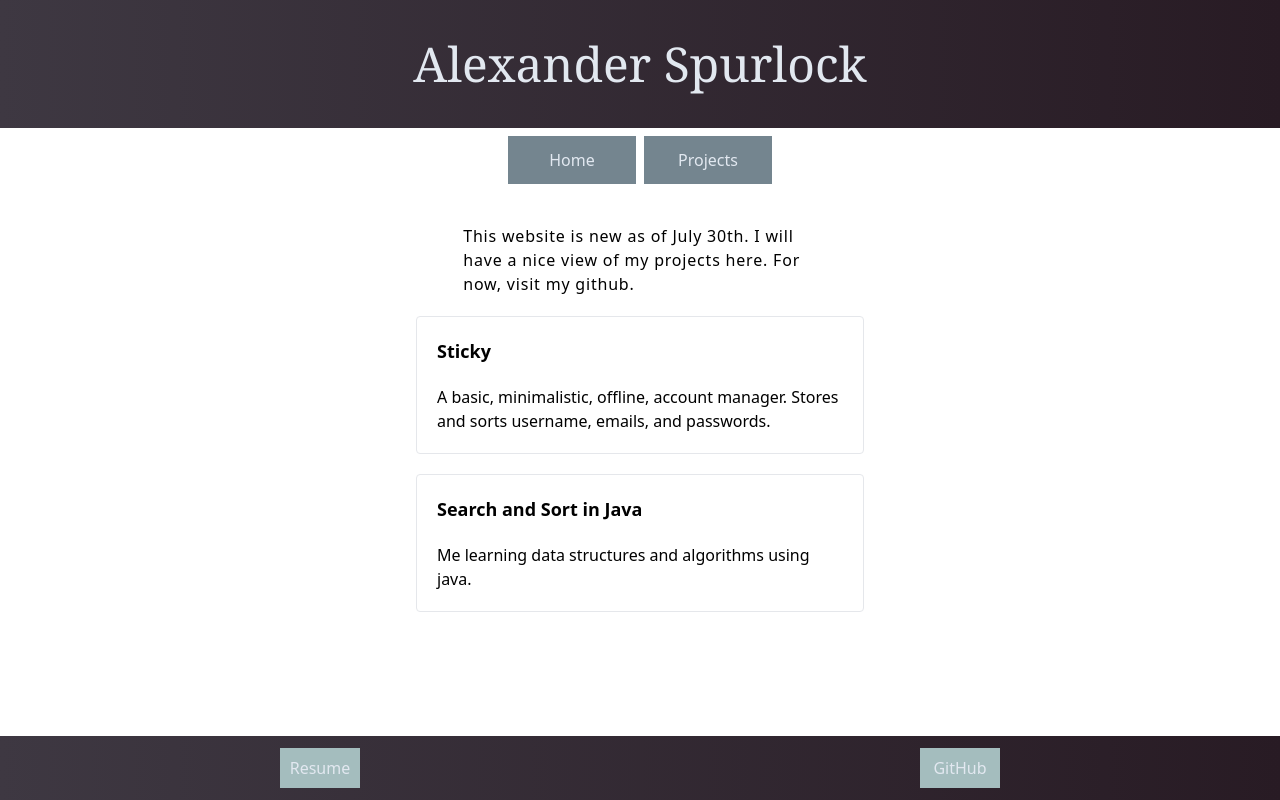
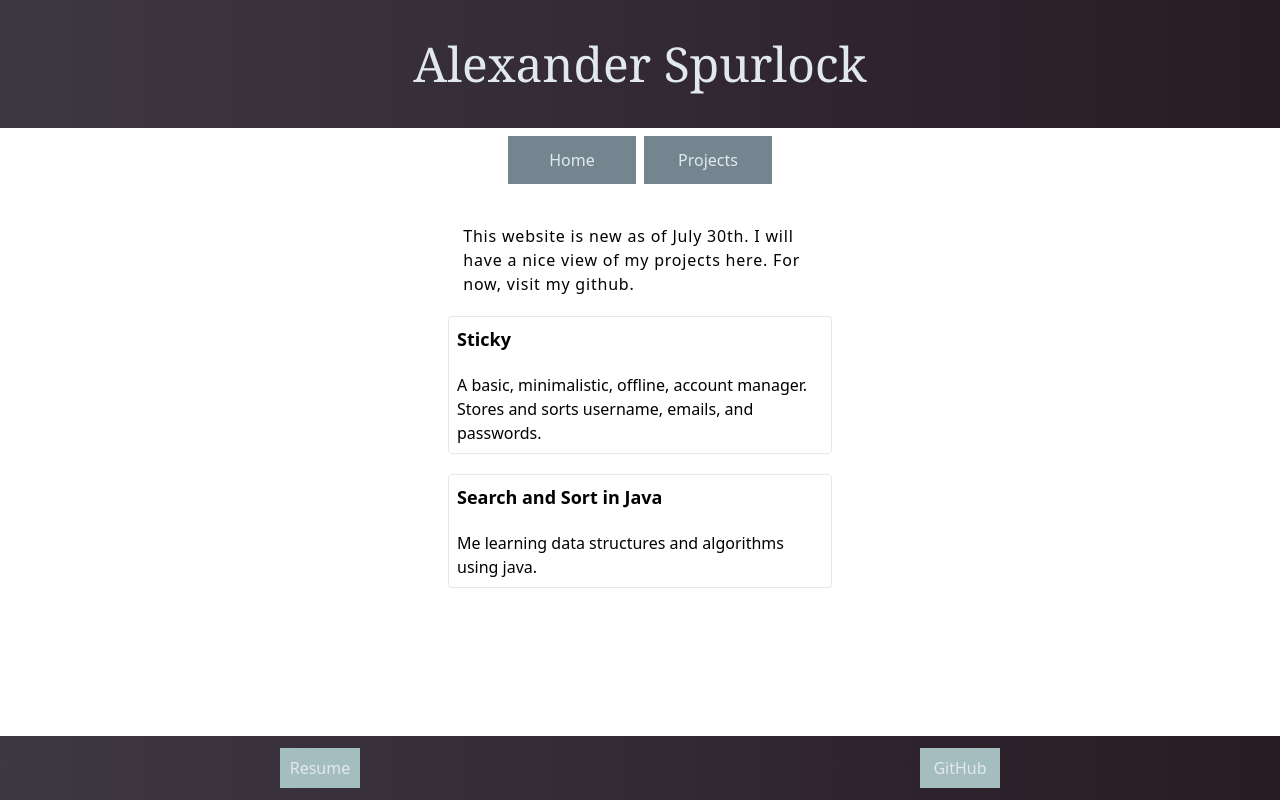
Before and after one commit to alexspurlock25/personal-site, a React (Vite) app: page /projects in a window 1280 px wide. Built offline with nearby package versions, Linux system fonts and the light colour scheme.

Commit message:
Fixed styles for project list item

```diff
--- a/src/components/ProjectListItem.jsx
+++ b/src/components/ProjectListItem.jsx
@@ -1,8 +1,8 @@
 import React from 'react'
 
 const styles = {
-	container: 'm-5 p-5 max-w-md mx-auto border rounded',
-	title: 'mb-5 font-bold text-lg',
+	container: 'border my-5 p-2 mx-auto max-w-sm rounded',
+	title: 'font-bold text-lg pb-5',
 	desc: ''
 }
 
```
